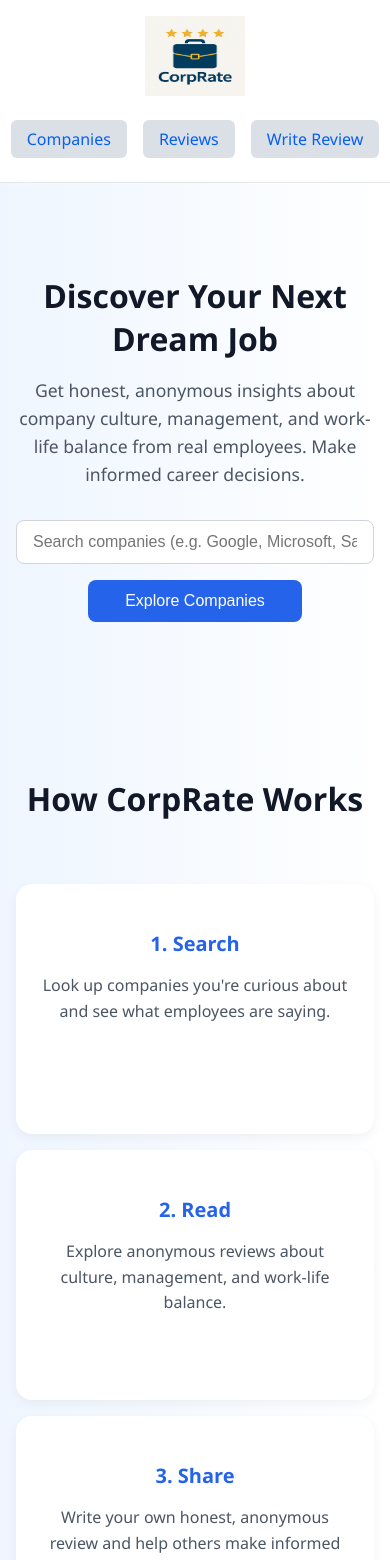
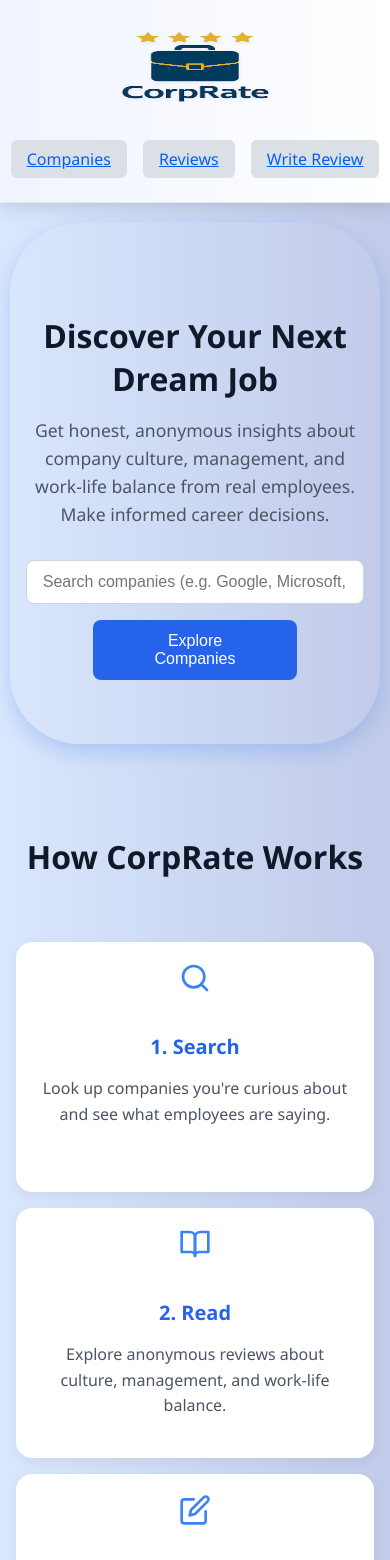
Before and after one commit to ChristineMuchiri/CorpRate, a React (Vite) app in the folder company-review-front/: page / in a window 390 px wide. Shown: the top 1560 px of the page. Built offline with nearby package versions, Linux system fonts and the light colour scheme.

Commit message:
landing page

```diff
--- a/company-review-front/src/pages/LandingPage.css
+++ b/company-review-front/src/pages/LandingPage.css
@@ -3,7 +3,7 @@ body, html {
   margin: 0;
   padding: 0;
   font-family: 'Segoe UI', Tahoma, Geneva, Verdana, sans-serif;
-  background: linear-gradient(to right, #eff6ff, #ffffff);
+  background: linear-gradient(to right, rgba(59, 130, 246, 0.1), rgba(30, 64, 175, 0.15));
   color: #1f2937;
 }
 
@@ -44,9 +44,18 @@ body, html {
 }
 
 .logo-text {
-  font-weight: bold;
-  font-size: 1.5rem;
-  color: #2563eb;
+  position: relative;
+  background: linear-gradient(to right, #3b82f6, #facc15, #3b82f6);
+  background-size: 200% auto;
+  -webkit-background-clip: text;
+  background-clip: text;
+  -webkit-text-fill-color: transparent;
+  animation: shimmer 2s linear infinite;
+}
+
+@keyframes shimmer {
+  0% { background-position: 0% center; }
+  100% { background-position: 200% center; }
 }
 
 .nav-links-container {
@@ -55,7 +64,7 @@ body, html {
 }
 
 .nav-link {
-  text-decoration: none;
+  text-decoration: underline;
   color: #374151;
   font-weight: 500;
   transition: color 0.2s ease;
@@ -70,7 +79,11 @@ body, html {
 
 /* Hero Section */
 .hero-section {
-  background: linear-gradient(to right, #eff6ff, #ffffff);
+  box-shadow: 0 8px 20px rgba(59, 130, 246, 0.2);
+  border-radius: 100px;
+  padding: 2rem;
+  width: 60%;
+  margin: 0 auto;
   padding: 4rem 1rem;
   text-align: center;
 }
@@ -188,7 +201,7 @@ body, html {
 .how-it-works {
   padding: 4rem 1rem;
   text-align: center;
-  border-bottom: 1px solid #e5e7eb;
+
 }
 
 .how-title {
@@ -230,6 +243,12 @@ body, html {
   color: #4b5563;
   line-height: 1.6;
 }
+.step-icon {
+  font-size: 2rem;
+  color: #3b82f6;
+  margin-bottom: 0.5rem;
+}
+
 /* Footer */
 .page-footer {
   margin-top: auto;
@@ -263,6 +282,36 @@ body, html {
 
 /* Responsive Design */
 @media (max-width: 768px) {
+  .page-header {
+  position: relative;
+  background: linear-gradient(to right, #f0f4ff, #ffffff);
+  box-shadow: 0 4px 16px rgba(0, 0, 0, 0.12);
+  padding: 1rem 2rem;
+  overflow: hidden;
+}
+
+/* Sparkle layer */
+.page-header::after {
+  content: '';
+  position: absolute;
+  top: 0; left: 0; width: 100%; height: 100%;
+  background-image: radial-gradient(circle, rgba(255,255,255,0.4) 1px, transparent 1px);
+  background-size: 20px 20px;
+  animation: glitter 3s linear infinite;
+  pointer-events: none;
+  opacity: 0.3;
+}
+
+@keyframes glitter {
+  0% {
+    background-position: 0 0;
+  }
+  100% {
+    background-position: 100px 100px;
+  }
+}
+
+
   .header-container {
     flex-direction: column;
     align-items: center;
@@ -273,15 +322,18 @@ body, html {
     width: 100%;
   }
   .logo-image {
-    width: 100px;
-    height: 80px;
+    width: 200px;
+    height: 100px;
     display: block;
     margin: 0 auto;
+    filter: drop-shadow(0 1px 2px rgba(0, 0, 0, 0.08));
+    mix-blend-mode: multiply;
   }
 
   .logo-text {
     display: none;
   }
+
   .nav-links-container {
     display: flex;
     flex-direction: row;
@@ -295,7 +347,7 @@ body, html {
     display: inline-block;
     background-color: #dbdfe6;
     color: #055ff2;
-    text-decoration: none;
+    text-decoration: underline;
     padding: 0.5rem 1rem;
     border-radius: 0.375rem;
     font-size: 1rem;
@@ -306,7 +358,15 @@ body, html {
     background-color: #e0e7ff;
     color: #1d4ed8;
   }
-
+  .hero-section {
+    box-shadow: 0 8px 20px rgba(15, 101, 230, 0.2);
+    border-radius: 70px;
+    padding: 2rem;
+    width: 95%;
+    margin-top: 20px;
+    padding: 4rem 1rem;
+    text-align: center;
+  }
   .hero-section h1 {
     font-size: 2rem;
   }
--- a/company-review-front/src/pages/LandingPage.jsx
+++ b/company-review-front/src/pages/LandingPage.jsx
@@ -1,6 +1,6 @@
 // src/pages/LandingPage.jsx
 import {React, useState} from 'react';
-import { FaBars, FaTimes } from 'react-icons/fa';
+import { FiSearch, FiBookOpen, FiEdit } from 'react-icons/fi';
 import './LandingPage.css';
 import { Link, useNavigate } from 'react-router-dom';
 
@@ -24,7 +24,7 @@ function LandingPage(){
       <header className="page-header">
         <div className="header-container">
         <div className="logo-container">
-           <img src="/logo-app.png" alt="CorpRate logo" className="logo-image" />
+           <img src="/logo-app-removebg-preview.png" alt="CorpRate logo" className="logo-image" />
           <span className="logo-text">CorpRate</span>
           </div>
           <div className="nav-links-container">
@@ -64,14 +64,17 @@ function LandingPage(){
         <h2 className="how-title">How CorpRate Works</h2>
         <div className="steps-container">
           <div className="step">
+            <FiSearch className="step-icon" />
             <h4>1. Search</h4>
             <p>Look up companies you're curious about and see what employees are saying.</p>
           </div>
         <div className="step">
+          <FiBookOpen className="step-icon" />
           <h4>2. Read</h4>
           <p>Explore anonymous reviews about culture, management, and work-life balance.</p>
         </div>
       <div className="step">
+        <FiEdit className="step-icon" />
         <h4>3. Share</h4>
         <p>Write your own honest, anonymous review and help others make informed choices.</p>
       </div>
```
Also changed, not shown: company-review-front/public/logo-app-removebg-preview.png (added), company-review-front/public/logo-app.png (deleted).
